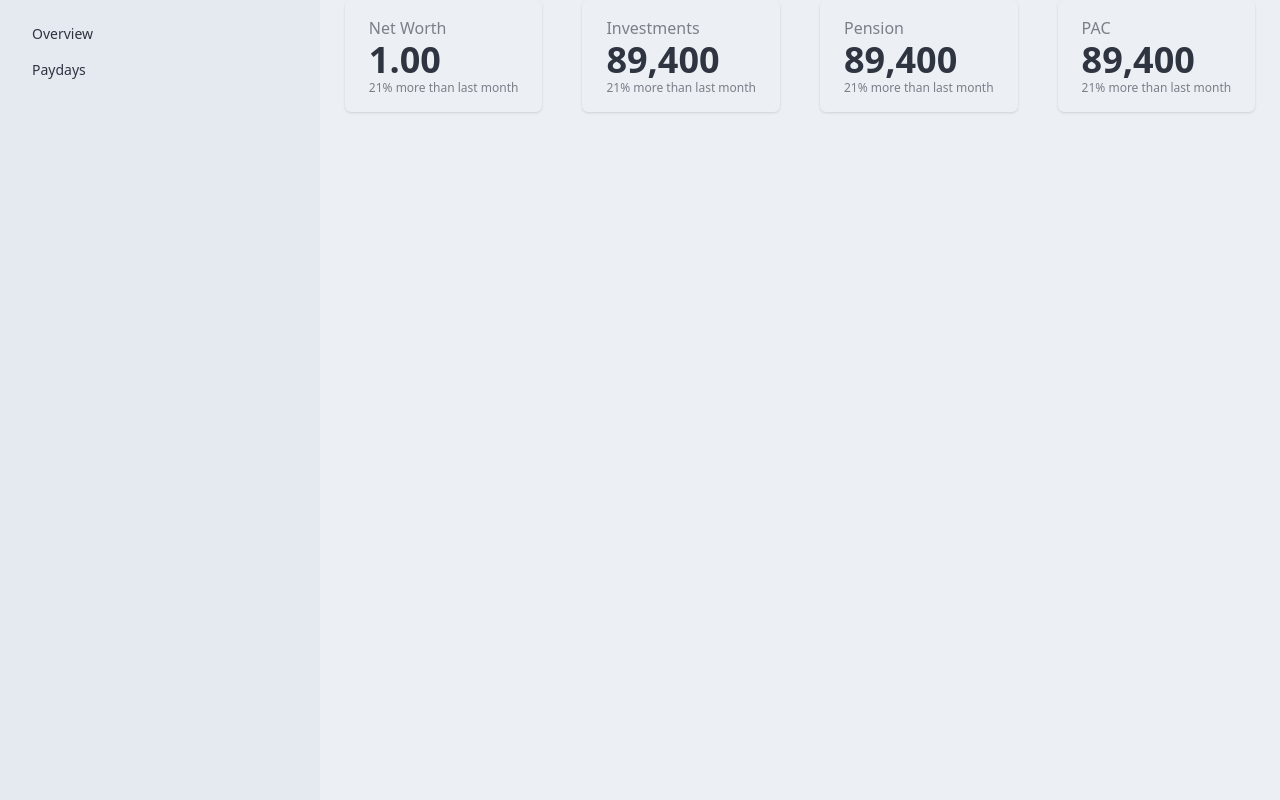
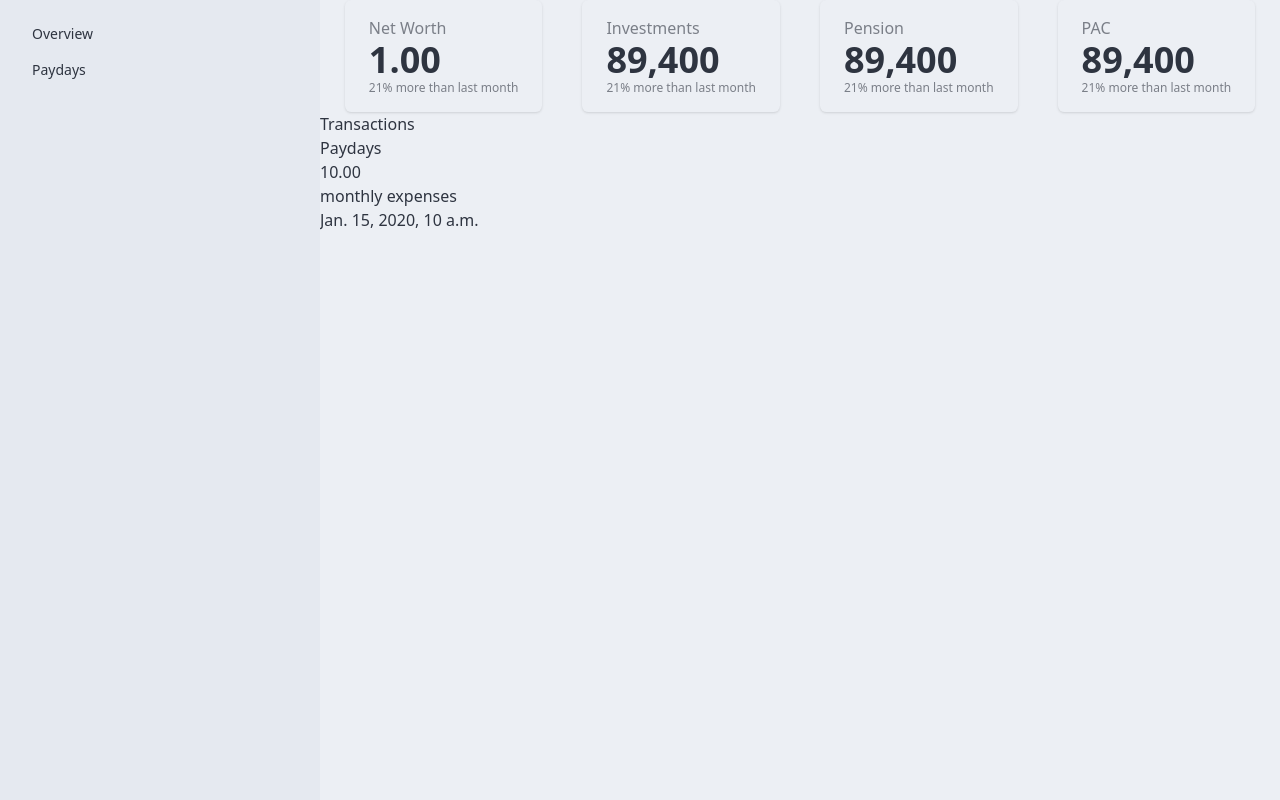
Before and after one commit to Jack-Culcasi/Django-Budgeting-App, a Django app: page / in a window 1280 px wide. Shown: the part 64-864 px from the top of the page. Run offline with Django 5.2, Linux system fonts and the light colour scheme; the visitor is signed in with stand-in values (Sample User, id 1); tables that the repository leaves empty hold one stand-in row (values such as "Sample post"); data that the repository does not hold is empty; some libraries are stand-ins or nearby versions.

Commit message:
temporary control field added

```diff
--- a/home/templates/home.html
+++ b/home/templates/home.html
@@ -36,4 +36,19 @@
 
   </div>
 
+  <h1>Transactions</h1>
+  {% for transaction in transactions %}
+  <p>{{ transaction.amount }}</p>
+  {% endfor %}
+
+  <h1>Paydays</h1>
+  {% for payday in paydays %}
+  <p>{{ payday.amount }}</p>
+  {% endfor %}
+
+  <h1>monthly expenses</h1>
+  {% for x in monthly_expenses %}
+  <p>{{ x.start_date }}</p>
+  {% endfor %}
+
 {% endblock %}
```
